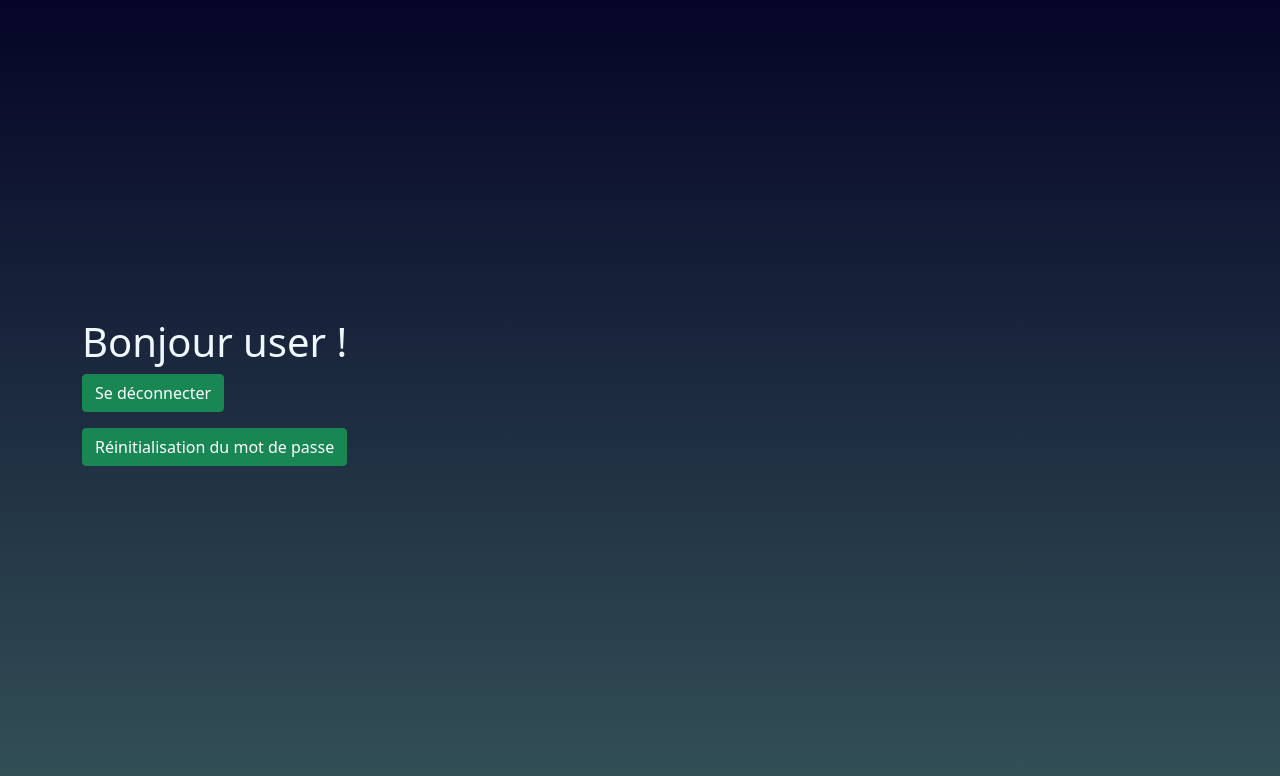
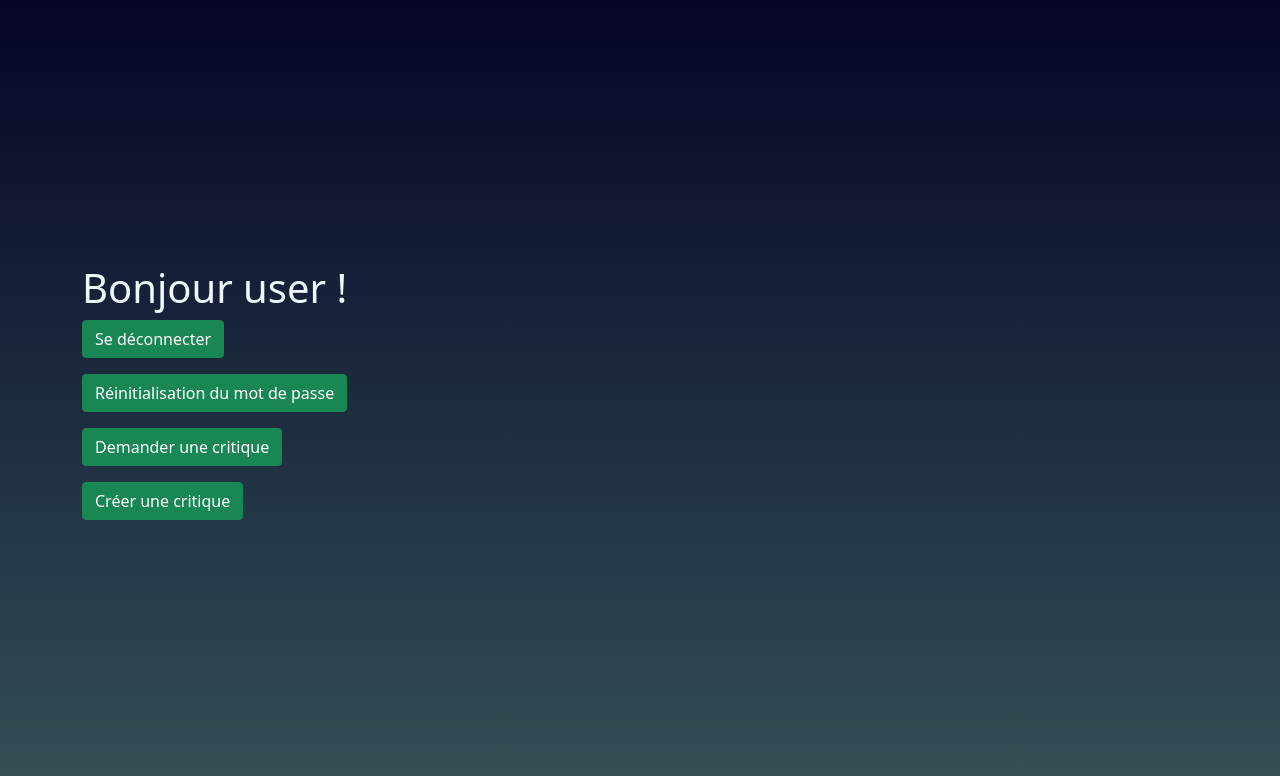
Before and after one commit to Remi-hub/LITReview, a Django app: page /flux/ in a window 1280 px wide. Shown: the part 56-832 px from the top of the page. Run offline with Django 3.2, Linux system fonts and the light colour scheme; a user stored in the database is signed in; parts of the project's set-up code (start-up, migrations or seed data) failed here and were passed over; some libraries are stand-ins or nearby versions.

Commit message:
add two new buttons to flux.html ( create_ticket & create_reviews)

```diff
--- a/templates/flux.html
+++ b/templates/flux.html
@@ -7,6 +7,11 @@
   <h1>Bonjour {{ user.username }} !</h1>
   <p><a class="btn btn-success" href="{% url 'logout' %}">Se déconnecter</a></p>
   <p><a class="btn btn-success" href="{% url 'password_reset' %}">Réinitialisation du mot de passe</a></p>
+  <p><a class="btn btn-success" href="{% url 'create_ticket' %}">Demander une critique</a></p>
+  <p><a class="btn btn-success" href="{% url 'create_reviews' %}">Créer une critique</a></p>
+  <div>
+
+  </div>
 {% else %}
     <div>
             <h1 class="text-center">Vous n'êtes pas connecté</h1>
```
